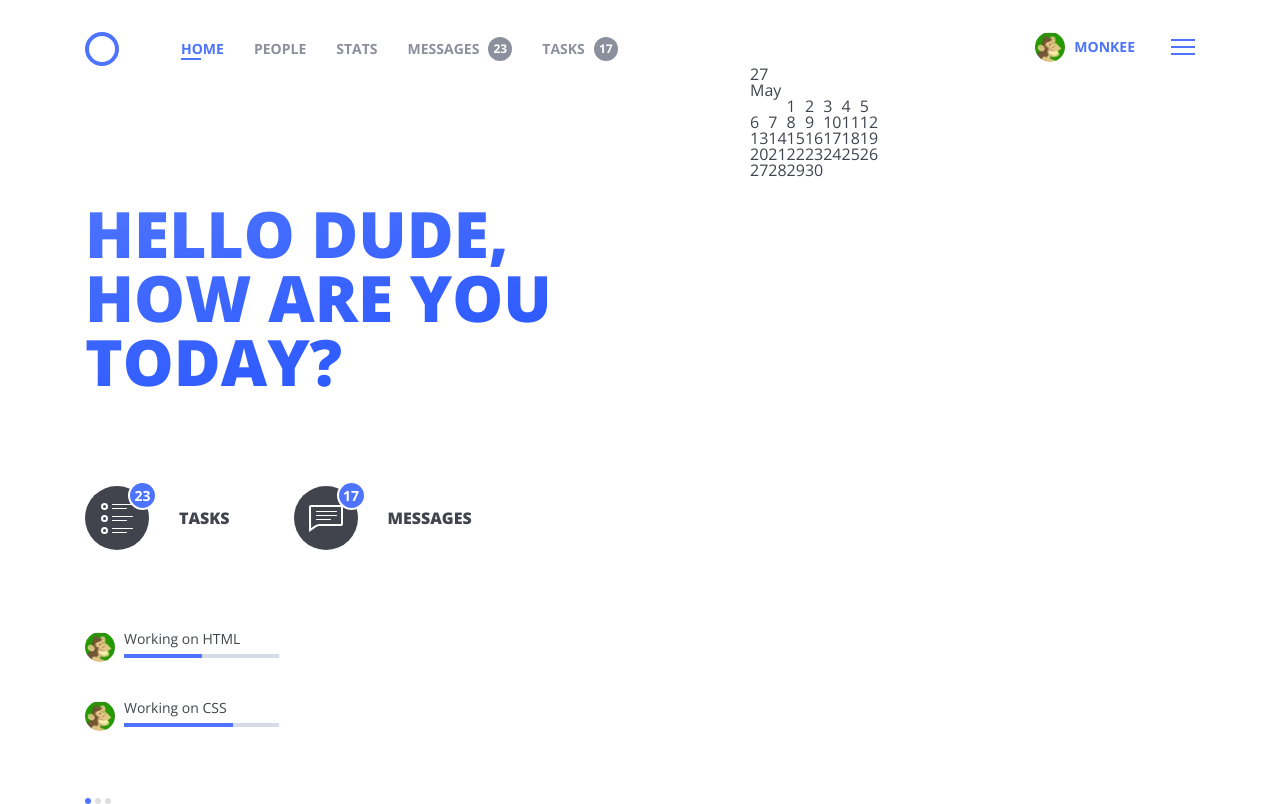
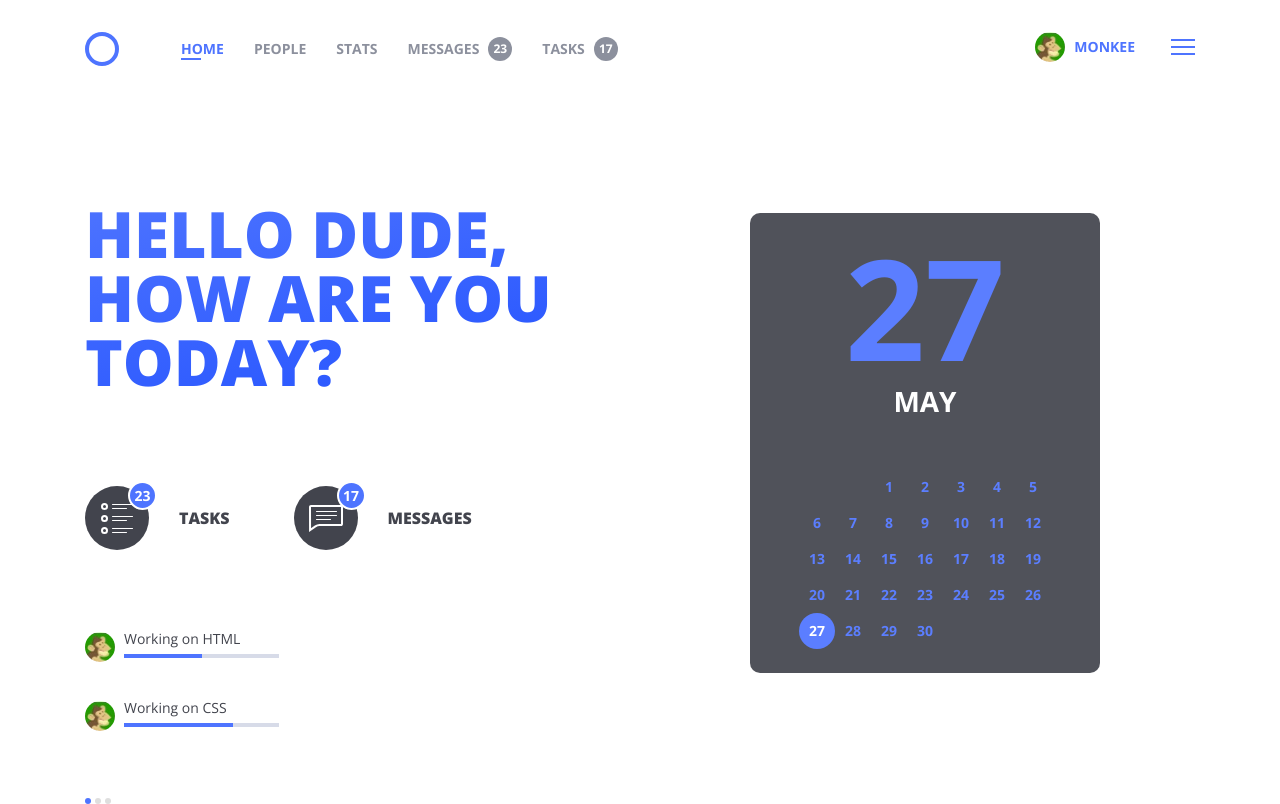
Before and after one commit to marcinszczodry/zadanie-testowe, a website: page index.html in a window 1280 px wide. Drawn offline with nearby package versions, Linux system fonts and the light colour scheme; files that its build step writes are made by us from their sources.

Commit message:
feat(calendar): style calendar section

```diff
--- a/scss/pages/_home.scss
+++ b/scss/pages/_home.scss
@@ -134,3 +134,62 @@
     background: $c-accent;
   }
 }
+
+.calendar {
+  position: relative;
+  z-index: 1;
+  margin-top: 147px;
+  height: 460px;
+  padding: 24px 0;
+  opacity: 0.92;
+  border-radius: 10px;
+  background-color: #42444d;
+  color: $c-accent;
+  font-weight: $bold;
+  display: flex;
+  flex-direction: column;
+  justify-content: space-between;
+  overflow: hidden;
+
+  &__today {
+    text-align: center;
+  }
+
+  &__today-day {
+    font-size: 8.75rem;
+  }
+
+  &__today-month {
+    color: white;
+    font-size: 1.75rem;
+    text-transform: uppercase;
+    margin-top: 10px;
+  }
+
+  &__table {
+    align-self: center;
+    color: $c-accent;
+    font-size: 0.875rem;
+  }
+
+  &__week {
+    height: 36px;
+  }
+
+  &__day {
+    vertical-align: middle;
+    width: 36px;
+    height: 36px;
+    border: none !important;
+    text-align: center;
+    &last-child {
+      margin-right: 0;
+    }
+    &--active {
+      color: white;
+      background: $c-accent;
+      border-radius: 50%;
+    }
+  }
+
+}
```
